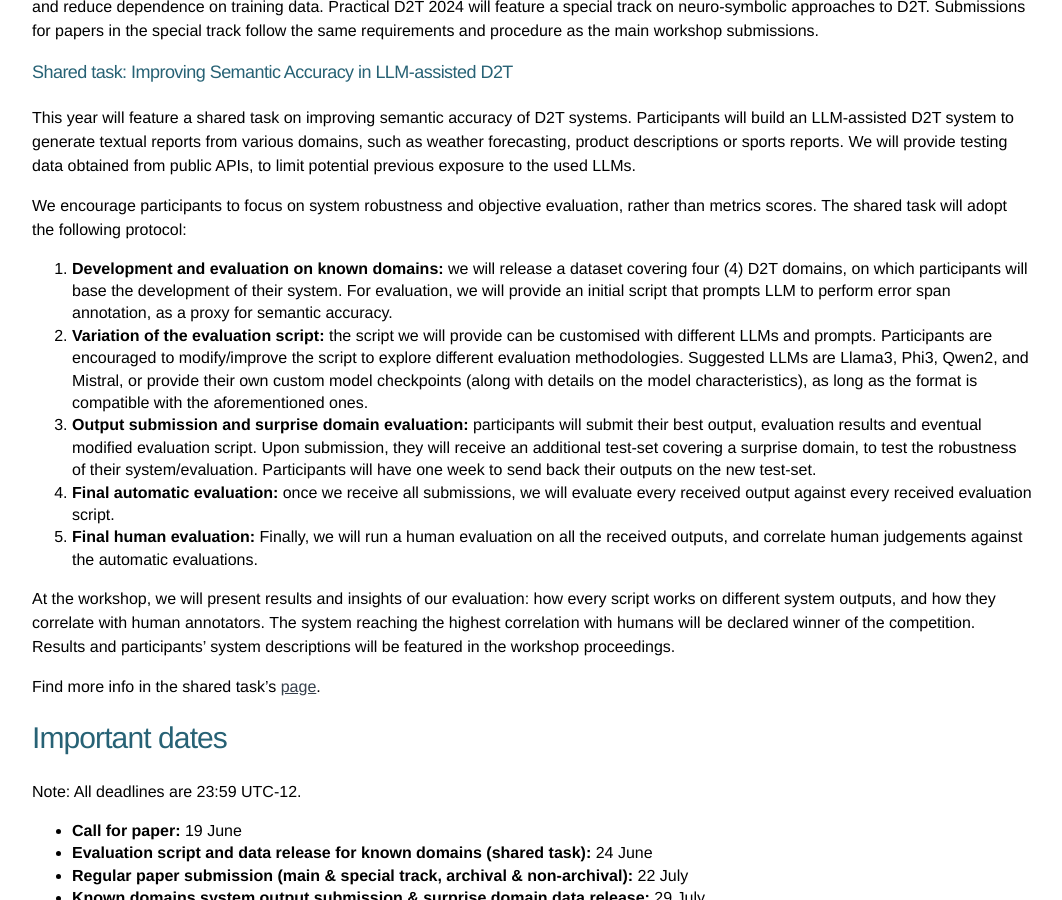
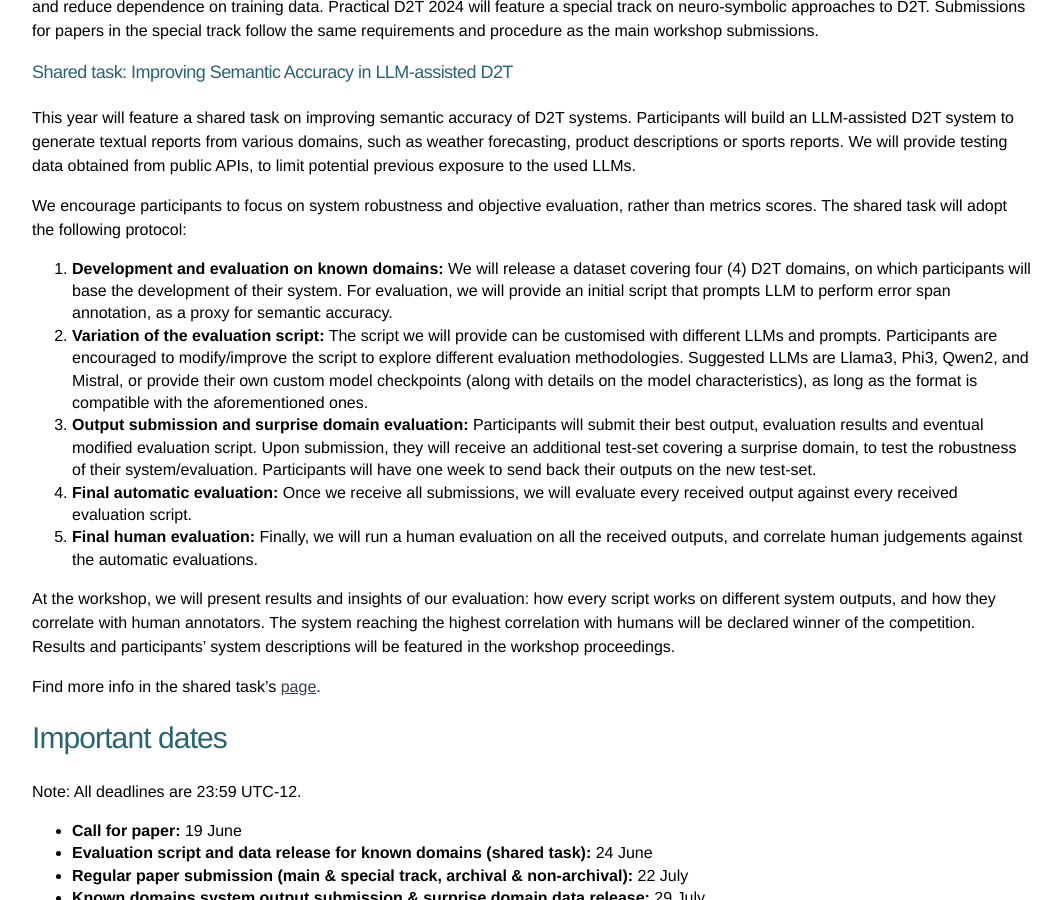
Before and after one commit to practicald2t/practicald2t.github.io, a Jekyll site: the page built from pages/cfp.md, in a window 1280 px wide and 900 px high, scrolled down 705 px. Shown: the whole window, without its empty margins (108-1170 px from the left). Built offline with Jekyll 4.4.1, drawn with Linux system fonts in a browser that asks for light colours.

Commit message:
Update cfp.md

```diff
--- a/pages/cfp.md
+++ b/pages/cfp.md
@@ -34,11 +34,11 @@ This year will feature a shared task on improving semantic accuracy of D2T syste
 
 We encourage participants to focus on system robustness and objective evaluation, rather than metrics scores. The shared task will adopt the following protocol:
 
-1. **Development and evaluation on known domains:** we will release a dataset covering four (4) D2T domains, on which participants will base the development of their system. For evaluation, we will provide an initial script that prompts LLM to perform error span annotation, as a proxy for semantic accuracy.
-2. **Variation of the evaluation script:** the script we will provide can be customised with different LLMs and prompts. Participants are encouraged to modify/improve the script to explore different evaluation methodologies.
+1. **Development and evaluation on known domains:** We will release a dataset covering four (4) D2T domains, on which participants will base the development of their system. For evaluation, we will provide an initial script that prompts LLM to perform error span annotation, as a proxy for semantic accuracy.
+2. **Variation of the evaluation script:** The script we will provide can be customised with different LLMs and prompts. Participants are encouraged to modify/improve the script to explore different evaluation methodologies.
 Suggested LLMs are Llama3, Phi3, Qwen2, and Mistral, or provide their own custom model checkpoints (along with details on the model characteristics), as long as the format is compatible with the aforementioned ones.
-3. **Output submission and surprise domain evaluation:** participants will submit their best output, evaluation results and eventual modified evaluation script. Upon submission, they will receive an additional test-set covering a surprise domain, to test the robustness of their system/evaluation. Participants will have one week to send back their outputs on the new test-set.
-4. **Final automatic evaluation:** once we receive all submissions, we will evaluate every received output against every received evaluation script.
+3. **Output submission and surprise domain evaluation:** Participants will submit their best output, evaluation results and eventual modified evaluation script. Upon submission, they will receive an additional test-set covering a surprise domain, to test the robustness of their system/evaluation. Participants will have one week to send back their outputs on the new test-set.
+4. **Final automatic evaluation:** Once we receive all submissions, we will evaluate every received output against every received evaluation script.
 5. **Final human evaluation:** Finally, we will run a human evaluation on all the received outputs, and correlate human judgements against the automatic evaluations.
 
 At the workshop, we will present results and insights of our evaluation: how every script works on different system outputs, and how they correlate with human annotators. The system reaching the highest correlation with humans will be declared winner of the competition. Results and participants’ system descriptions will be featured in the workshop proceedings.
```
